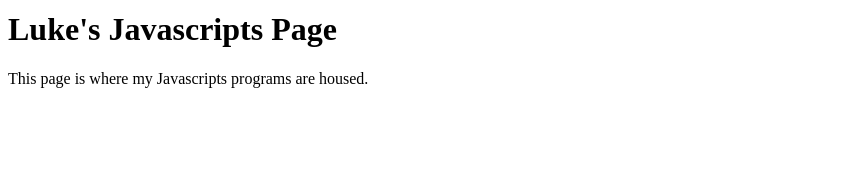
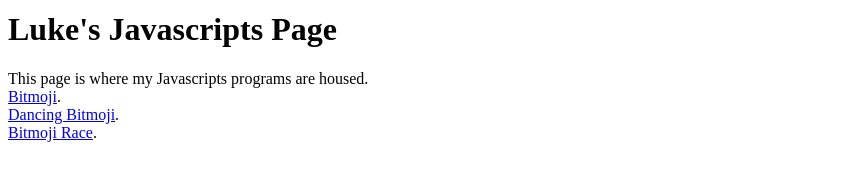
Before and after one commit to lukemurphy27/lukemurphy27.github.io, a plain HTML site: page javascripts.html in a window 1280 px wide. Shown: the part 249-430 px from the top of the page, without its empty margins (0-867 px from the left). Drawn offline with Linux system fonts and the light colour scheme.

Commit message:
Update javascripts.html

```diff
--- a/javascripts.html
+++ b/javascripts.html
@@ -22,6 +22,10 @@
         </tr>
    </table>
    <h1>Luke's Javascripts Page</h1>
-    <P>This page is where my Javascripts programs are housed.</P>
+    <P>This page is where my Javascripts programs are housed. <br>
+        <a href="https://www.khanacademy.org/computer-programming/new-program/5308766620532736">Bitmoji</a>. <br>
+        <a href="https://www.khanacademy.org/computer-programming/murphy_dancingbitmoji/4596651039440896">Dancing Bitmoji</a>. <br>
+        <a href="https://www.khanacademy.org/computer-programming/murphy_racingbitmoji/6689557283913728">Bitmoji Race</a>.
+    </P>
 </body>
 </html>
```
